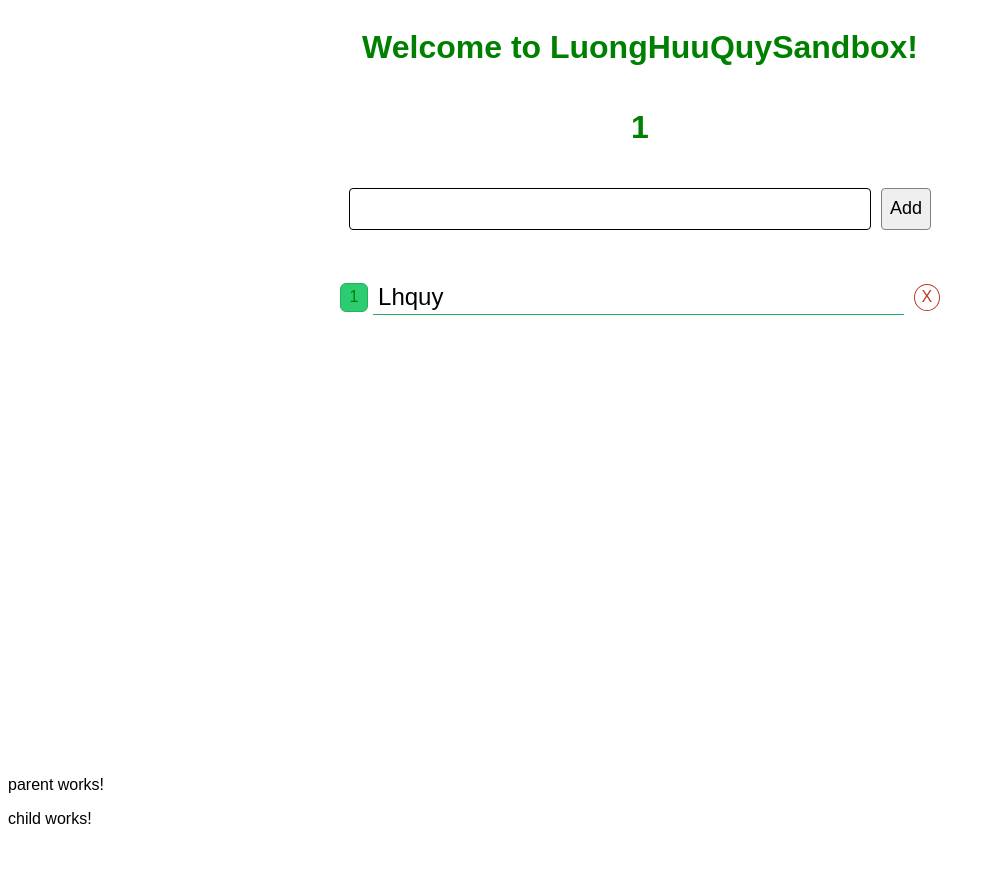
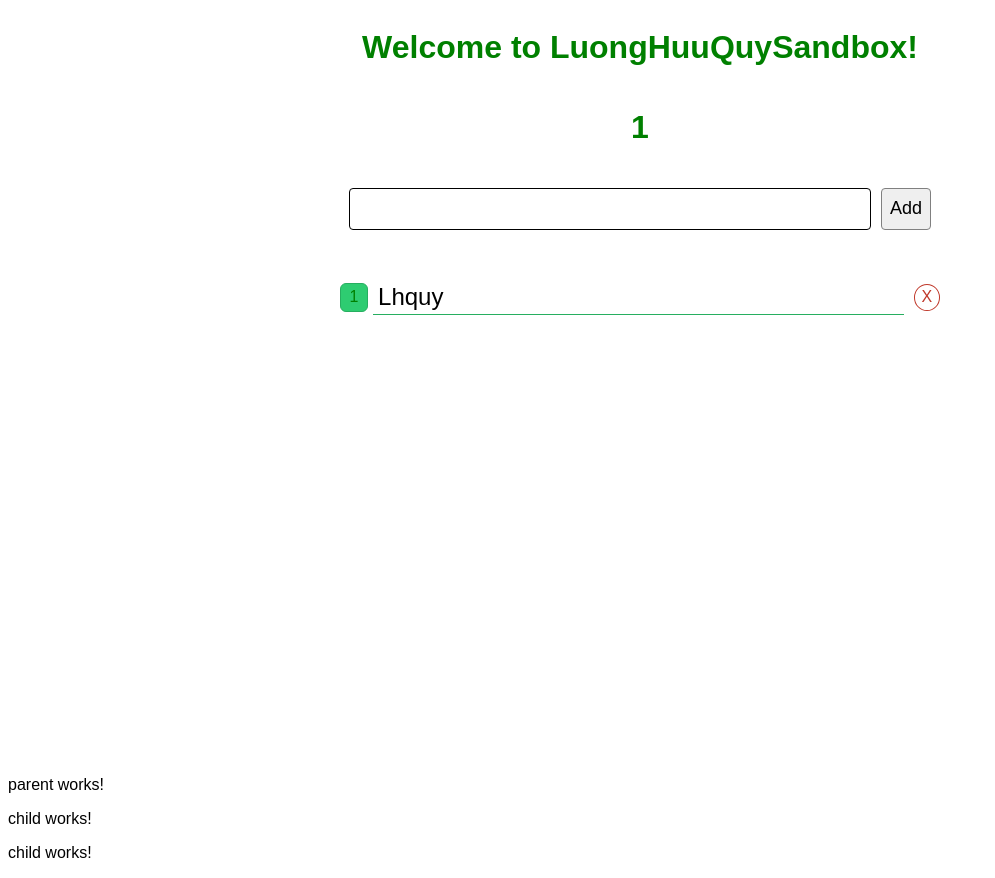
Before and after one commit to LuongHuuQuy/angular-todolist, an Angular app: page / in a window 1280 px wide. Shown: the whole page, without its empty margins (0-995 px from the left). Before the commit the page ends 844 px from the top, so only its background shows below. Built offline with nearby package versions, Linux system fonts and the light colour scheme.

Commit message:
3 files modified, 1 added

```diff
--- a/src/app/app.component.html
+++ b/src/app/app.component.html
@@ -35,3 +35,4 @@
   </div>
 </div>
 <app-parent></app-parent>
+<app-child></app-child>
--- a/src/app/app.module.ts
+++ b/src/app/app.module.ts
@@ -2,11 +2,13 @@ import { BrowserModule } from '@angular/platform-browser';
 import { NgModule } from '@angular/core';
 import { AppComponent } from './app.component';
 import { FormsModule } from '@angular/forms';
-import { ParentModule} from './components/parent/parent.module';
+
+import {ParentModule} from './components/parent/parent.module'
+import {ChildModule} from './components/child/child.module'
 
 @NgModule({
   declarations: [AppComponent],
-  imports: [BrowserModule, FormsModule,ParentModule],
+  imports: [BrowserModule, FormsModule, ParentModule,ChildModule],
   providers: [],
   bootstrap: [AppComponent],
 })
--- a/src/app/components/parent/parent.module.ts
+++ b/src/app/components/parent/parent.module.ts
@@ -1,11 +1,11 @@
 import { NgModule } from '@angular/core';
 import { CommonModule } from '@angular/common';
-import { ChildComponent } from '../child/child.component';
 import { ParentComponent } from './parent.component';
+import {ChildModule} from '../child/child.module'
 
 @NgModule({
-  imports: [CommonModule],
-  declarations: [ChildComponent, ParentComponent],
+  imports: [CommonModule,ChildModule],
+  declarations: [ParentComponent],
   exports: [ParentComponent],
 })
 export class ParentModule {}
```
Also changed, not shown: src/app/components/child/child.module.ts (added, +12 -0 lines).
